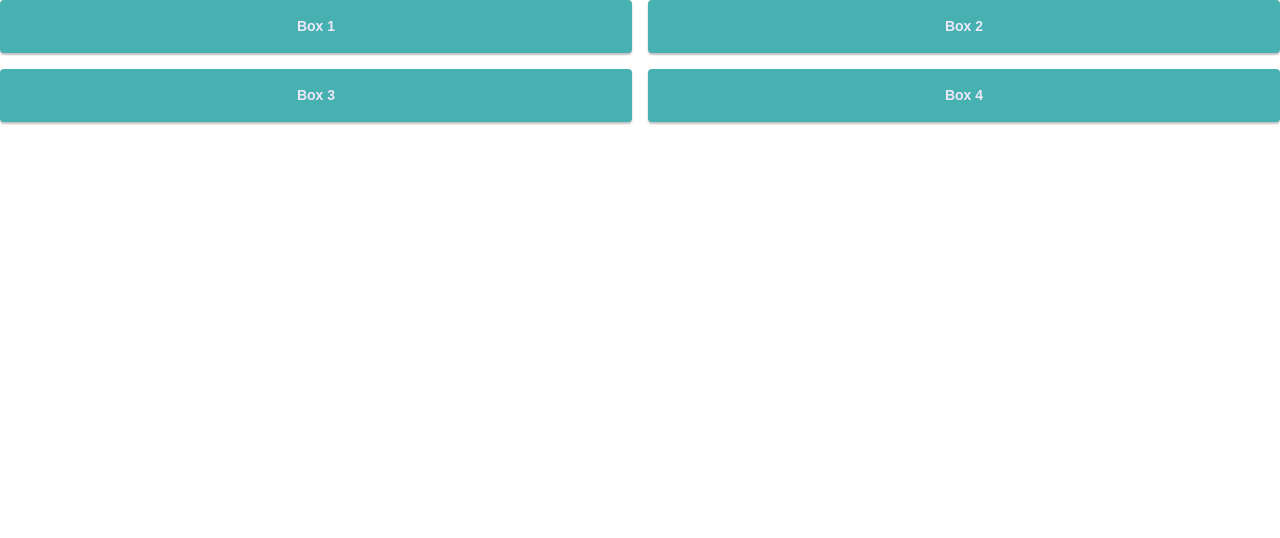
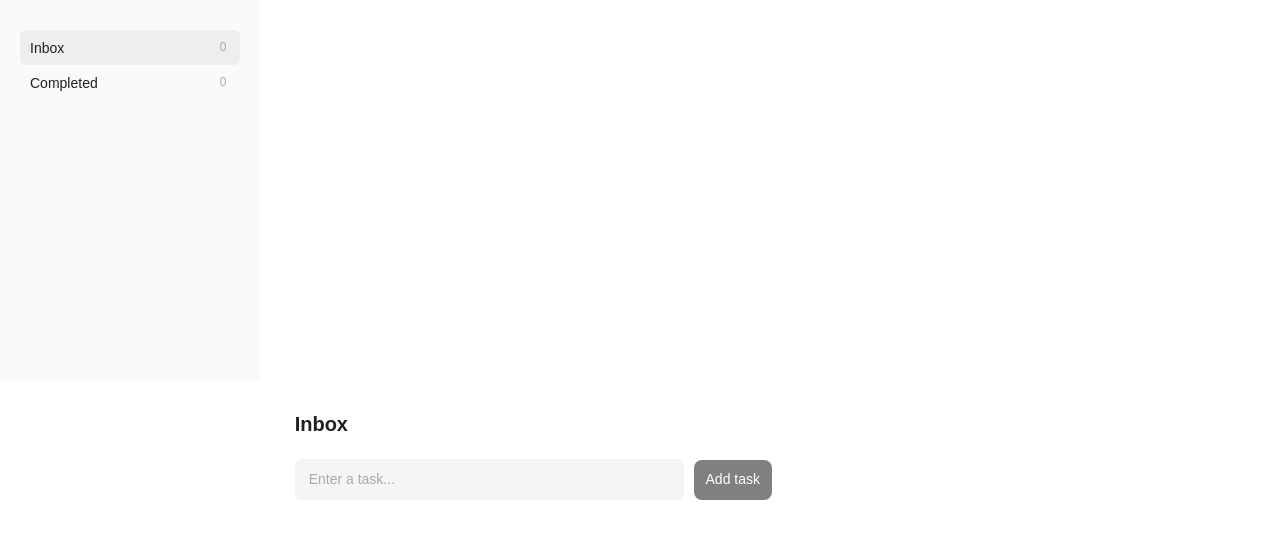
Before and after one commit to SirKaelan/Todo, a React (Create React App) app: page / in a window 1280 px wide. Shown: the top 538 px of the page. Built offline with nearby package versions, Linux system fonts and the light colour scheme.

Commit message:
Finish first version of Grid and test

```diff
--- a/src/features/tasks/task-navigation/task-navigation.module.scss
+++ b/src/features/tasks/task-navigation/task-navigation.module.scss
@@ -2,12 +2,14 @@
 
 .nav {
   // flex: 0 1 $tasks-navigation-width;
-  grid-column-start: 1;
-  grid-column-end: 3;
+  // grid-column-start: 1;
+  // grid-column-end: 3;
+  // min-width: 26rem;
+  // max-width: 30rem;
   min-width: 26rem;
-  max-width: 30rem;
   padding: 3rem 2rem;
   background-color: $tasks-nav-background-color;
+  height: 100%;
 
   &__button {
     display: flex;
--- a/src/features/tasks/views/inbox/inbox-view.module.scss
+++ b/src/features/tasks/views/inbox/inbox-view.module.scss
@@ -2,6 +2,7 @@
 
 .tasks__manager {
   &__headerContainer {
+    width: 100%;
     margin-bottom: $tasks-header-margin;
   }
 
--- a/src/features/tasks/views/inbox/inbox-view.tsx
+++ b/src/features/tasks/views/inbox/inbox-view.tsx
@@ -17,7 +17,7 @@ export const Inbox = (): JSX.Element => {
         <h2 className={styles.tasks__manager__headerTitle}>Inbox</h2>
         <CreateTaskForm placeholderText="Enter a task..." />
       </header>
-      <section>
+      <section style={{ width: "100%" }}>
         <TaskList setClickedTask={setClickedTask} />
       </section>
       <Popup show={showOverlay} close={() => setOverlay(false)}>
--- a/src/features/ui/grid/grid.module.scss
+++ b/src/features/ui/grid/grid.module.scss
@@ -1,35 +1,103 @@
 // Should be put in variables sass file
-$spacing: (
+$spacings: (
   "sm": 8px,
   "md": 16px,
   "lg": 24px,
 );
 
+$breakpoints: (
+  "sm": 600px,
+  "md": 960px,
+  "lg": 1280px,
+);
+
+$justifyContentDict: (
+  start: flex-start,
+  end: flex-end,
+  center: center,
+  space-between: space-between,
+);
+
+$alignItemsDict: (
+  start: flex-start,
+  end: flex-end,
+  center: center,
+);
+
+@mixin breakpoint($name) {
+  // This is a mobile-first approach
+  @media screen and (min-width: map-get($breakpoints, $name)) {
+    @content;
+  }
+}
+
 .grid {
   &_container {
     display: flex;
     flex-wrap: wrap;
+    height: 100%;
   }
 
   &_item {
     display: block;
   }
 
+  // Column generation could be refactored further
+
   // Programatically create similar css rules
   @for $i from 1 to 13 {
     // #{} to inject variable values
-    &_cols_#{$i} {
+    &_xs_#{$i} {
       flex-basis: $i / 12 * 100%;
     }
   }
 
-  @each $key, $value in $spacing {
-    &_spacing_#{$key} {
-      margin: -$value;
+  @include breakpoint("sm") {
+    @for $i from 1 to 13 {
+      &_sm_#{$i} {
+        flex-basis: $i / 12 * 100%;
+      }
+    }
+  }
+
+  @include breakpoint("md") {
+    @for $i from 1 to 13 {
+      &_md_#{$i} {
+        flex-basis: $i / 12 * 100%;
+      }
+    }
+  }
+
+  @include breakpoint("lg") {
+    @for $i from 1 to 13 {
+      &_lg_#{$i} {
+        flex-basis: $i / 12 * 100%;
+      }
+    }
+  }
+
+  // Generates gutter spacing
+  @each $sizeAcronym, $pixelValue in $spacings {
+    &_spacing_#{$sizeAcronym} {
+      margin: -$pixelValue;
     }
 
-    &_spacing_#{$key} > &_item {
-      padding: $value;
+    &_spacing_#{$sizeAcronym} > &_item {
+      padding: $pixelValue;
+    }
+  }
+
+  // Generates justify-content values
+  @each $gridValue, $flexValue in $justifyContentDict {
+    &_justifyContent_#{$gridValue} {
+      justify-content: $flexValue;
+    }
+  }
+
+  // Generates align-items values
+  @each $gridValue, $flexValue in $alignItemsDict {
+    &_alignItems_#{$gridValue} {
+      align-items: $flexValue;
     }
   }
 }
--- a/src/features/ui/grid/grid.tsx
+++ b/src/features/ui/grid/grid.tsx
@@ -3,6 +3,8 @@ import styles from "./grid.module.scss";
 
 type ColsRange = 1 | 2 | 3 | 4 | 5 | 6 | 7 | 8 | 9 | 10 | 11 | 12;
 type Spacing = "sm" | "md" | "lg";
+type JustifyContent = "start" | "center" | "end" | "space-between";
+type AlignItems = "start" | "center" | "end";
 
 type GridProps = {
   // This type makes it possible
@@ -10,24 +12,40 @@ type GridProps = {
   children: React.ReactNode;
   container?: boolean;
   item?: boolean;
-  cols?: ColsRange;
+  xs?: ColsRange;
+  sm?: ColsRange;
+  md?: ColsRange;
+  lg?: ColsRange;
   spacing?: Spacing;
+  justifyContent?: JustifyContent;
+  alignItems?: AlignItems;
 };
 
 export const Grid = ({
   children,
   container,
   item,
-  cols,
+  xs,
+  sm,
+  md,
+  lg,
   spacing,
+  justifyContent,
+  alignItems,
 }: GridProps): JSX.Element => {
   // Might need a refactor
   const gridClasses = () => {
-    const classes = [];
+    const classes: string[] = [];
     if (container) classes.push(styles.grid_container);
     if (item) classes.push(styles.grid_item);
-    if (cols) classes.push(styles[`grid_cols_${cols}`]);
+    if (xs) classes.push(styles[`grid_xs_${xs}`]);
+    if (sm) classes.push(styles[`grid_sm_${sm}`]);
+    if (md) classes.push(styles[`grid_md_${md}`]);
+    if (lg) classes.push(styles[`grid_lg_${lg}`]);
     if (spacing) classes.push(styles[`grid_spacing_${spacing}`]);
+    if (justifyContent)
+      classes.push(styles[`grid_justifyContent_${justifyContent}`]);
+    if (alignItems) classes.push(styles[`grid_alignItems_${alignItems}`]);
     return classes.join(" ");
   };
 
--- a/src/pages/tasks/home.tsx
+++ b/src/pages/tasks/home.tsx
@@ -7,42 +7,8 @@ import { Inbox } from "features/tasks";
 import { Completed } from "features/tasks";
 import { Grid } from "features/ui";
 
-// TODO: Remove this (only for testing)
-const Box = ({ children }: { children: React.ReactNode }): JSX.Element => {
-  const boxStyles = {
-    padding: "16px",
-    borderRadius: "4px",
-    textAlign: "center",
-    color: "#ede9f9",
-    fontWeight: 700,
-    backgroundColor: "#47b0b0",
-    boxShadow: "0px 2px 2px rgba(0, 0, 0, 0.25)",
-  } as const;
-
-  return <div style={boxStyles}>{children}</div>;
-};
-
 export const Home = (): JSX.Element => {
   return (
-    <>
-      <Grid container spacing="sm">
-        <Grid item cols={6}>
-          <Box>Box 1</Box>
-        </Grid>
-
-        <Grid item cols={6}>
-          <Box>Box 2</Box>
-        </Grid>
-
-        <Grid item cols={6}>
-          <Box>Box 3</Box>
-        </Grid>
-
-        <Grid item cols={6}>
-          <Box>Box 4</Box>
-        </Grid>
-      </Grid>
-    </>
     // <main className={styles.tasks}>
     //   <TaskNavigation />
 
@@ -55,5 +21,19 @@ export const Home = (): JSX.Element => {
     //     </div>
     //   </article>
     // </main>
+
+    <Grid container>
+      <Grid item lg={1}>
+        <TaskNavigation />
+      </Grid>
+      <Grid item lg={10}>
+        <article className={styles.tasks__manager}>
+          <Routes>
+            <Route index element={<Inbox />} />
+            <Route path="completed" element={<Completed />} />
+          </Routes>
+        </article>
+      </Grid>
+    </Grid>
   );
 };
--- a/src/pages/tasks/tasks.module.scss
+++ b/src/pages/tasks/tasks.module.scss
@@ -10,14 +10,14 @@
 
   // Tasks page container/manager
   &__manager {
-    // flex: 1 1;
     // display: flex;
-    // justify-content: center;
-    min-width: 40rem;
+    // align-items: center;
+    // flex-direction: column;
+    // min-width: 40rem;
     padding: 2.8rem;
-    grid-column-start: 5;
-    grid-column-end: 11;
-
+    margin: 0 25% 0 25%;
+    // grid-column-start: 5;
+    // grid-column-end: 11;
     &__container {
       // flex: 0 1 $tasks-manager-width;
     }
```
